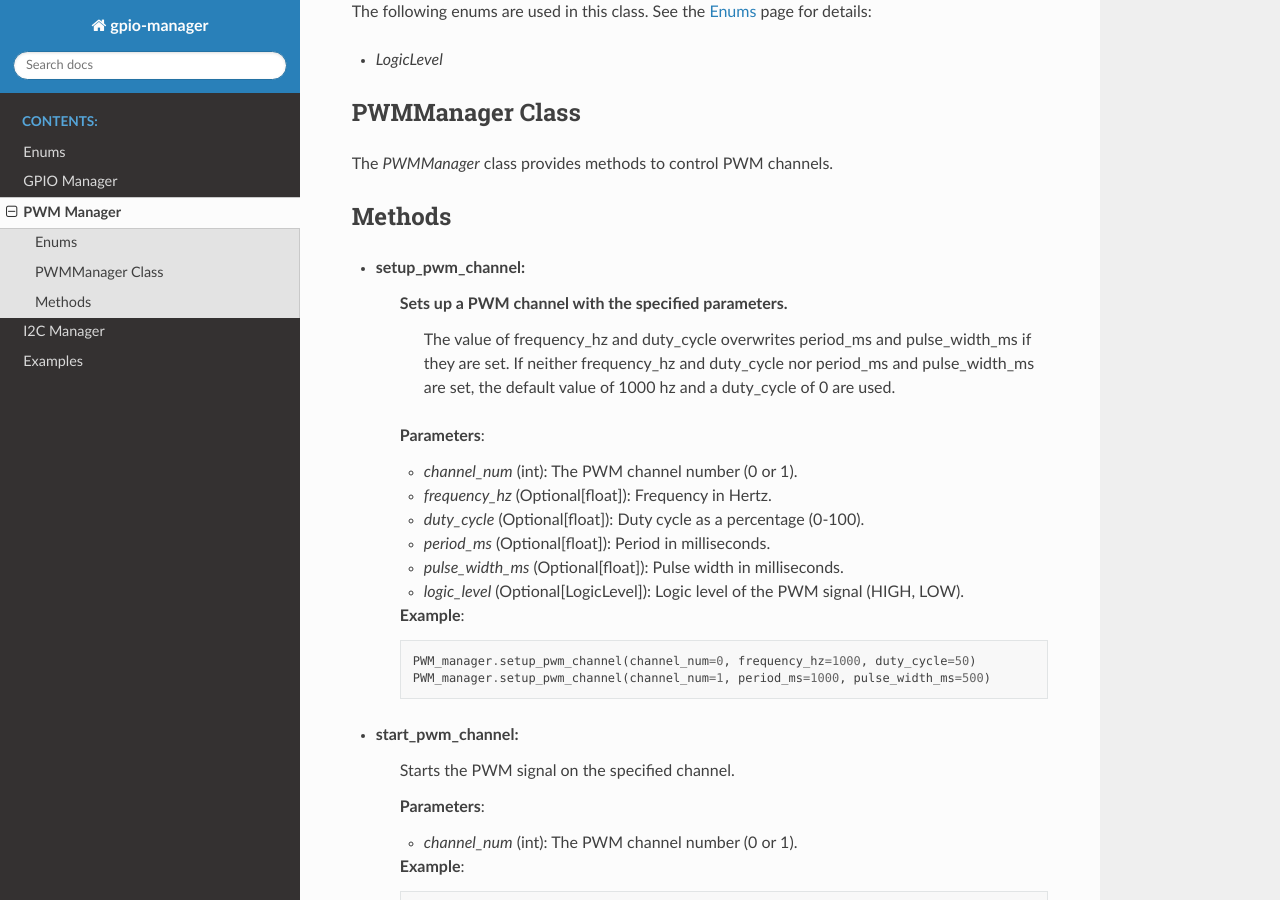
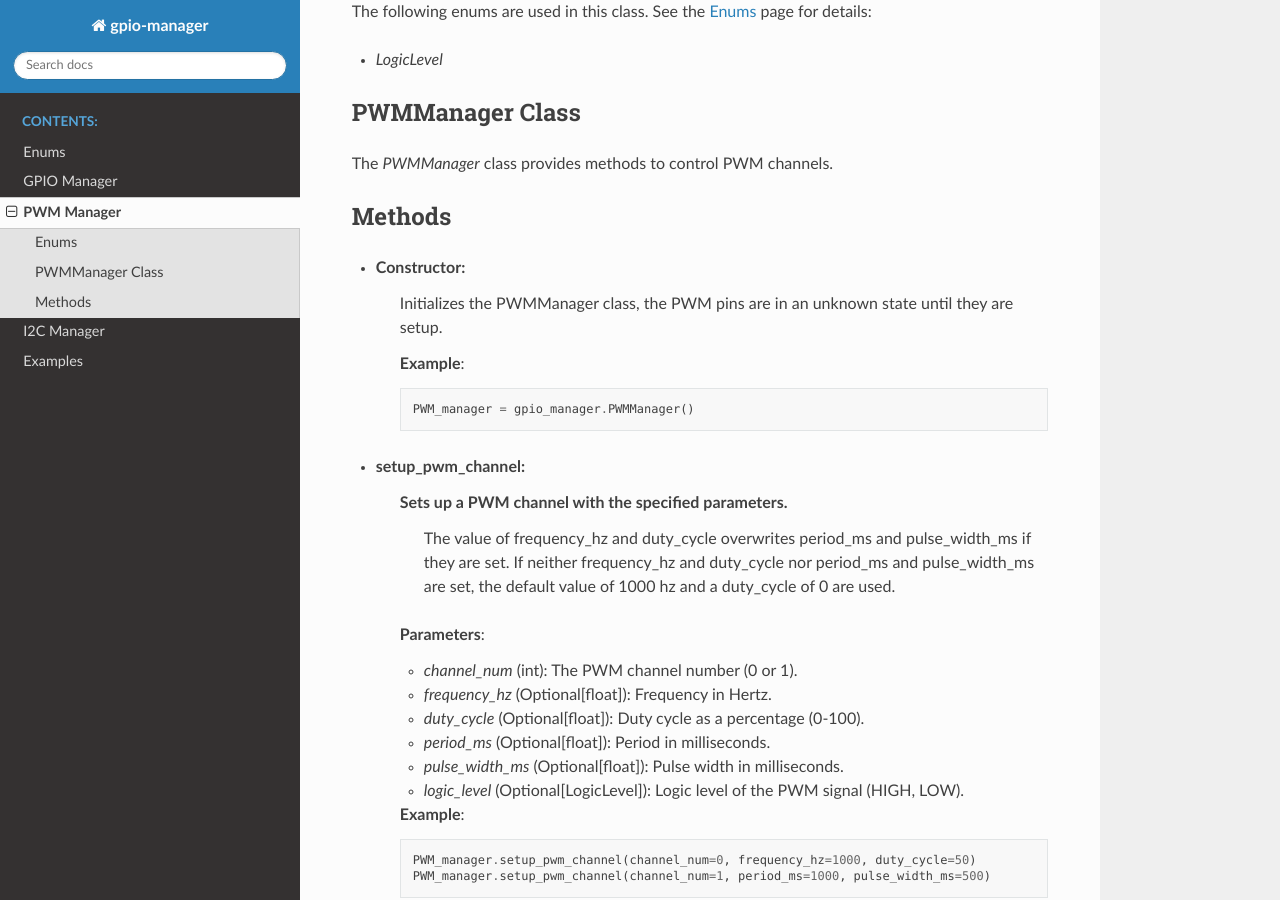
Before and after one commit to Rylan-Meilutis/gpio_manager, a Sphinx documentation site: the page built from docs/pwm_manager.rst, in a window 1280 px wide and 900 px high, scrolled down 340 px. Built offline with Sphinx 7.4.7 and the Read the Docs theme 3.1.0, drawn with Linux system fonts in a browser that asks for light colours.

Commit message:
added constructors to pwm and i2c

```diff
--- a/docs/pwm_manager.rst
+++ b/docs/pwm_manager.rst
@@ -17,6 +17,14 @@ The `PWMManager` class provides methods to control PWM channels.
 
 Methods
 -------
+- **Constructor**:
+   Initializes the PWMManager class, the PWM pins are in an unknown state until they are setup.
+
+   **Example**::
+
+       PWM_manager = gpio_manager.PWMManager()
+
+
 - **setup_pwm_channel**:
    Sets up a PWM channel with the specified parameters.
     The value of frequency_hz and duty_cycle overwrites period_ms and pulse_width_ms if they are set.
```
Also changed, not shown: docs/i2c_manager.rst (+7 -0 lines).
